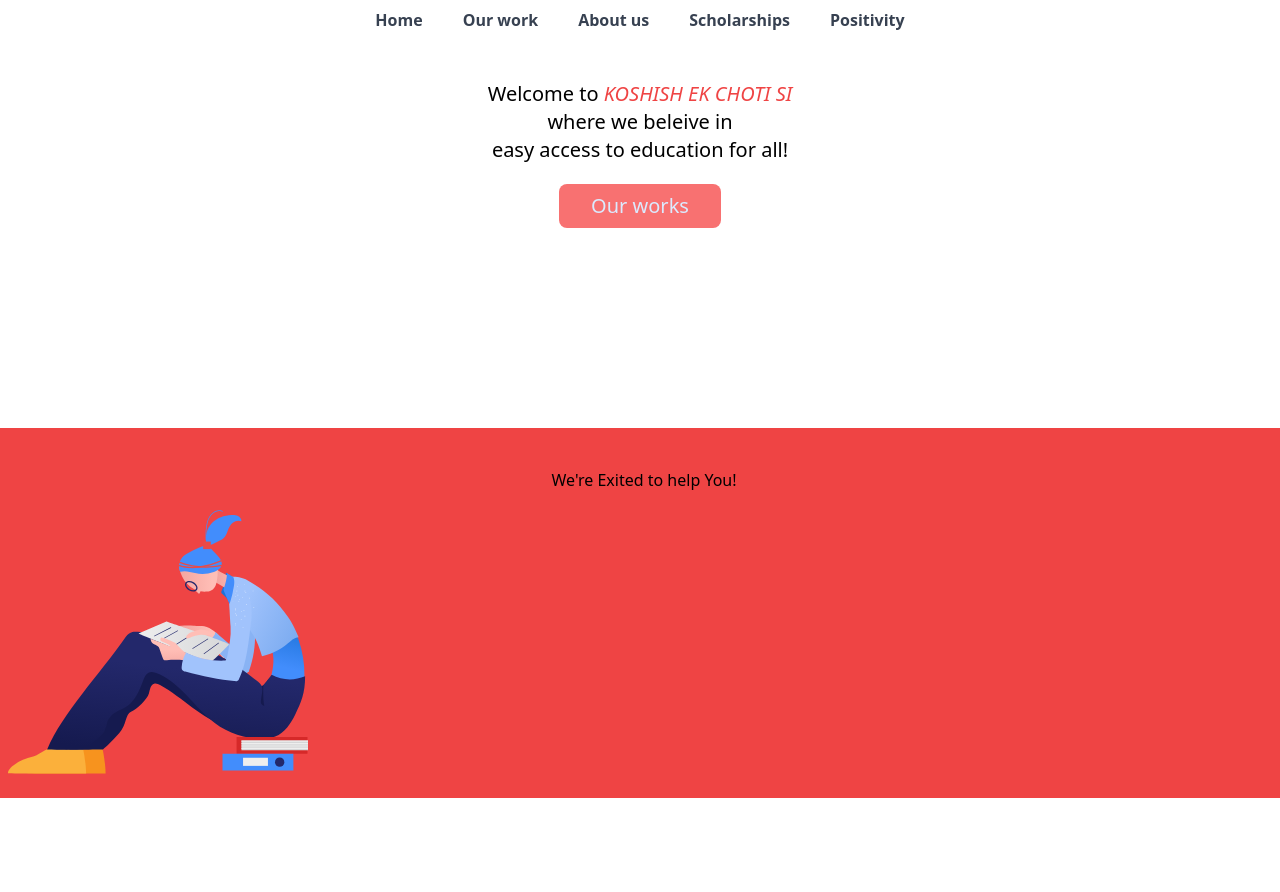
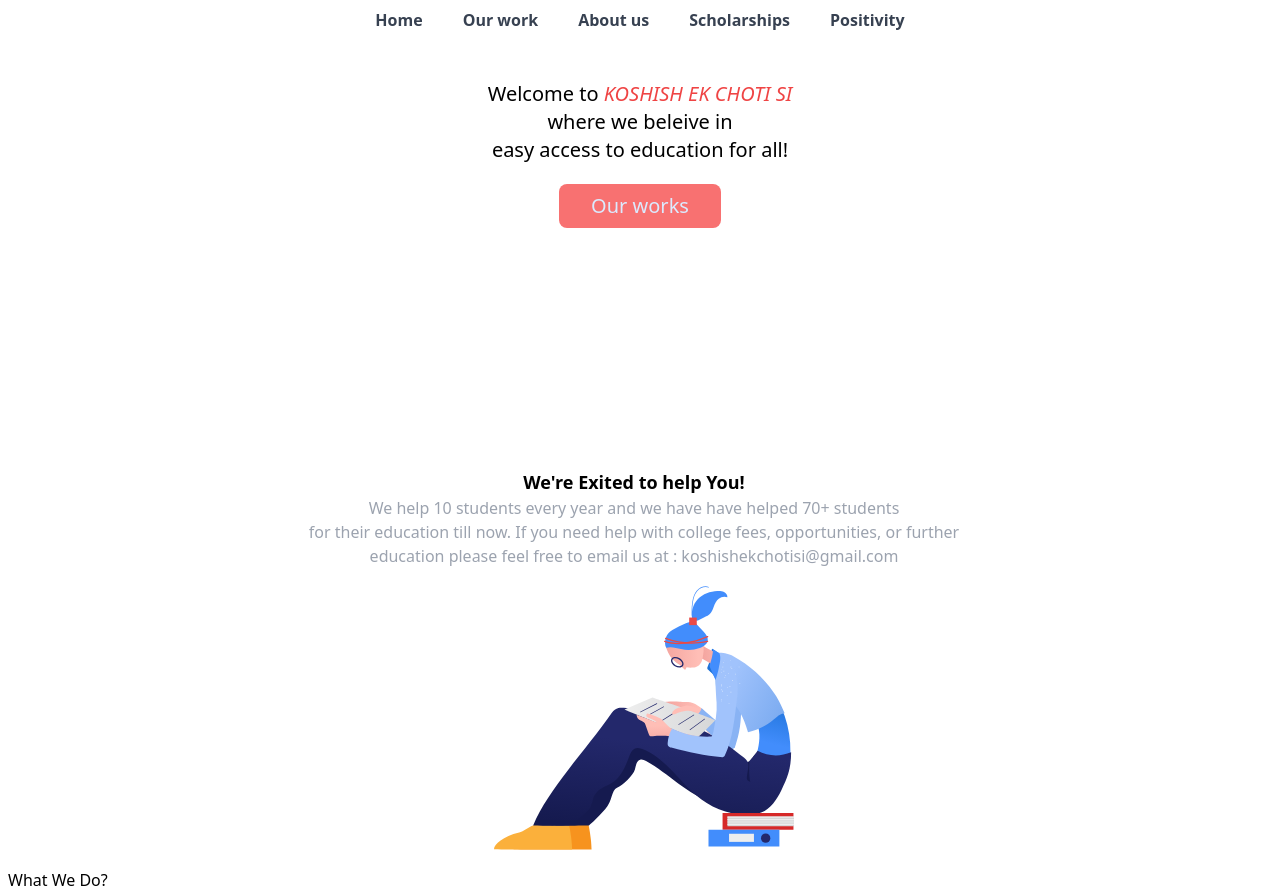
Before and after one commit to code123841/-Koshish-Ek-Choti-Si, a Next.js app: page / in a window 1280 px wide. Before the commit the page ends 800 px from the top, so only its background shows below. Built offline with nearby package versions, Linux system fonts and the light colour scheme.

Commit message:
Updates on the 3rd section work

```diff
--- a/pages/index.js
+++ b/pages/index.js
@@ -26,20 +26,32 @@ export default function Home(){
 </button>
 </div>
 
-<div className="pt-10 mt-[200px] pl-2 scroll-smooth bg-red-500">
+<div className="pt-10 mt-[200px] pl-2 scroll-smooth ">
 
-<h3 className="text-center">We're Exited to help You!</h3>
+<h3 className="text-center md:text-center sm:text-right pr-5 text-lg font-semibold">We're Exited to help You!</h3>
+<p className='text-center md:text-center sm:text-right text-gray-400 pr-5'>
+We help 10 students every year and we have have helped 70+ students <br />
+for their education till now. If you need help with college fees, opportunities, or further <br />
+ education please feel free to email us at : koshishekchotisi@gmail.com
 
+
+</p>
+<div className='flex justify-center'>
 <Image
         src={img}
         alt="Picture of the author"
+        className=""
         // width={500} automatically provided
         // height={500} automatically provided
         // blurDataURL="data:..." automatically provided
         // placeholder="blur" // Optional blur-up while loading
       />
 
+</div>
 
+<div>
+  <h2>What We Do?</h2>
+</div>
 </div>
 
 
```
